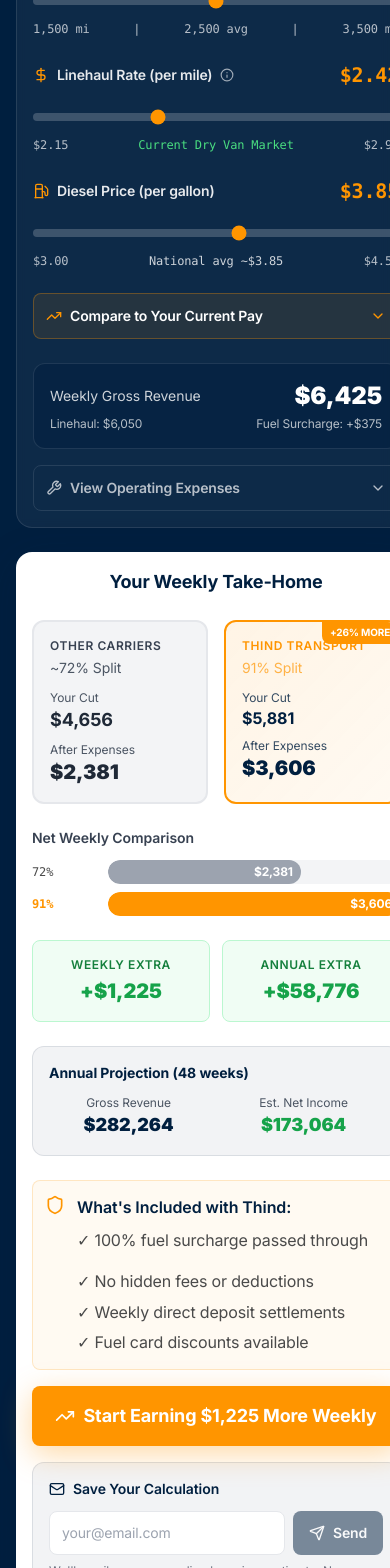
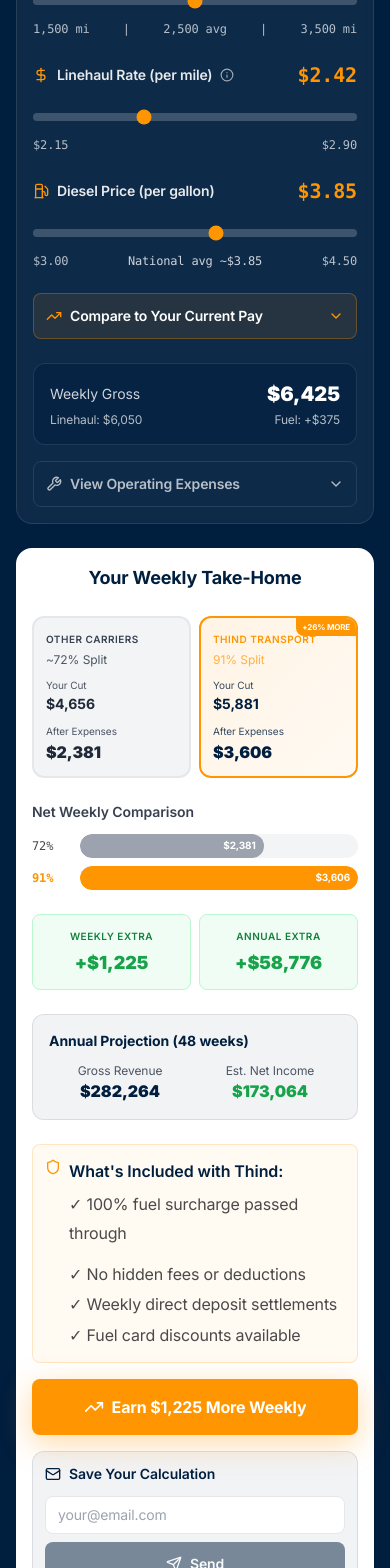
Before and after one commit to ranvir01/thind-transport-website, a Next.js app: page / in a window 390 px wide. Shown: the part 2780-4348 px from the top of the page. Built offline with nearby package versions, Linux system fonts and the light colour scheme.

Commit message:
fix: mobile popup and calculator overflow issues
- ExitIntentPopup: Added max-height, scrollable content, larger close button
- ProfitCalculator: Fixed all text/element overflow on mobile
- Responsive font sizes and spacing for small screens
- Prevented horizontal scroll on calculator section

```diff
--- a/src/components/features/ProfitCalculator.tsx
+++ b/src/components/features/ProfitCalculator.tsx
@@ -128,8 +128,8 @@ export const ProfitCalculator = () => {
   }
 
   return (
-    <section id="calculator" className="py-20 md:py-28 bg-navy scroll-mt-20">
-      <div className="container max-w-6xl mx-auto px-4">
+    <section id="calculator" className="py-20 md:py-28 bg-navy scroll-mt-20 overflow-x-hidden">
+      <div className="container max-w-6xl mx-auto px-4 overflow-hidden">
         {/* Header */}
         <div className="text-center mb-12 md:mb-16">
           <span className="inline-block px-4 py-1.5 rounded-full bg-orange/20 text-orange font-semibold text-sm mb-4">
@@ -230,7 +230,7 @@ export const ProfitCalculator = () => {
               />
               <div className="flex justify-between text-xs text-white/70 mt-2 font-mono">
                 <span>${equipment.minRate.toFixed(2)}</span>
-                <span className="text-green-400">Current {equipment.label} Market</span>
+                <span className="text-green-400 text-center hidden sm:block">Current {equipment.label} Market</span>
                 <span>${equipment.maxRate.toFixed(2)}</span>
               </div>
             </div>
@@ -327,13 +327,13 @@ export const ProfitCalculator = () => {
 
             {/* Gross Revenue Summary */}
             <div className="bg-navy/50 rounded-xl p-4 border border-white/10 mb-4">
-              <div className="flex justify-between items-center">
-                <p className="text-white/80 text-sm">Weekly Gross Revenue</p>
-                <p className="text-2xl font-black text-white">{formatCurrency(totalGross)}</p>
+              <div className="flex justify-between items-center gap-2">
+                <p className="text-white/80 text-sm">Weekly Gross</p>
+                <p className="text-xl sm:text-2xl font-black text-white">{formatCurrency(totalGross)}</p>
               </div>
-              <div className="flex justify-between items-center text-xs text-white/70 mt-1">
+              <div className="flex flex-wrap justify-between items-center text-xs text-white/70 mt-1 gap-1">
                 <span>Linehaul: {formatCurrency(grossRevenue)}</span>
-                <span>Fuel Surcharge: +{formatCurrency(fuelSurcharge)}</span>
+                <span>Fuel: +{formatCurrency(fuelSurcharge)}</span>
               </div>
             </div>
 
@@ -383,40 +383,40 @@ export const ProfitCalculator = () => {
             <h3 className="text-lg md:text-xl font-bold text-navy mb-6 text-center">Your Weekly Take-Home</h3>
 
             {/* Main Comparison Cards */}
-            <div className="grid grid-cols-2 gap-4 mb-6">
+            <div className="grid grid-cols-2 gap-2 sm:gap-4 mb-6">
               {/* Competitor Card */}
-              <div className="bg-gray-100 rounded-xl p-4 border-2 border-gray-200">
-                <p className="text-gray-700 text-xs font-semibold uppercase tracking-wider mb-1">Other Carriers</p>
-                <p className="text-sm text-gray-600 mb-3">~72% Split</p>
+              <div className="bg-gray-100 rounded-xl p-3 sm:p-4 border-2 border-gray-200">
+                <p className="text-gray-700 text-[10px] sm:text-xs font-semibold uppercase tracking-wider mb-1">Other Carriers</p>
+                <p className="text-xs sm:text-sm text-gray-600 mb-2 sm:mb-3">~72% Split</p>
 
                 <div className="space-y-2">
                   <div>
-                    <p className="text-xs text-gray-600">Your Cut</p>
-                    <p className="text-lg font-bold text-gray-800">{formatCurrency(competitorDriverGross)}</p>
+                    <p className="text-[10px] sm:text-xs text-gray-600">Your Cut</p>
+                    <p className="text-sm sm:text-lg font-bold text-gray-800">{formatCurrency(competitorDriverGross)}</p>
                   </div>
                   <div>
-                    <p className="text-xs text-gray-600">After Expenses</p>
-                    <p className="text-xl font-black text-gray-800">{formatCurrency(competitorNetPay)}</p>
+                    <p className="text-[10px] sm:text-xs text-gray-600">After Expenses</p>
+                    <p className="text-base sm:text-xl font-black text-gray-800">{formatCurrency(competitorNetPay)}</p>
                   </div>
                 </div>
               </div>
 
               {/* Thind Card */}
-              <div className="bg-gradient-to-br from-orange/10 to-orange/5 rounded-xl p-4 border-2 border-orange relative overflow-hidden">
-                <div className="absolute top-0 right-0 bg-orange text-white text-[10px] font-bold px-2 py-0.5 rounded-bl-lg z-10">
+              <div className="bg-gradient-to-br from-orange/10 to-orange/5 rounded-xl p-3 sm:p-4 border-2 border-orange relative overflow-hidden">
+                <div className="absolute top-0 right-0 bg-orange text-white text-[8px] sm:text-[10px] font-bold px-1.5 sm:px-2 py-0.5 rounded-bl-lg z-10">
                   +{Math.round((0.91 - 0.72) / 0.72 * 100)}% MORE
                 </div>
-                <p className="text-orange text-xs font-semibold uppercase tracking-wider mb-1">Thind Transport</p>
-                <p className="text-sm text-orange/70 mb-3">91% Split</p>
+                <p className="text-orange text-[10px] sm:text-xs font-semibold uppercase tracking-wider mb-1">Thind Transport</p>
+                <p className="text-xs sm:text-sm text-orange/70 mb-2 sm:mb-3">91% Split</p>
 
                 <div className="space-y-2 relative z-0">
                   <div>
-                    <p className="text-xs text-navy/80">Your Cut</p>
-                    <p className="text-base sm:text-lg font-bold text-navy">{formatCurrency(thindDriverGross)}</p>
+                    <p className="text-[10px] sm:text-xs text-navy/80">Your Cut</p>
+                    <p className="text-sm sm:text-lg font-bold text-navy">{formatCurrency(thindDriverGross)}</p>
                   </div>
                   <div>
-                    <p className="text-xs text-navy/80">After Expenses</p>
-                    <p className="text-xl sm:text-2xl font-black text-navy">{formatCurrency(thindNetPay)}</p>
+                    <p className="text-[10px] sm:text-xs text-navy/80">After Expenses</p>
+                    <p className="text-base sm:text-2xl font-black text-navy">{formatCurrency(thindNetPay)}</p>
                   </div>
                 </div>
               </div>
@@ -426,25 +426,25 @@ export const ProfitCalculator = () => {
             <div className="mb-6">
               <p className="text-sm text-gray-700 mb-3 font-semibold">Net Weekly Comparison</p>
               <div className="space-y-2">
-                <div className="flex items-center gap-3">
-                  <span className="text-xs text-steel w-16 font-mono">72%</span>
-                  <div className="flex-1 bg-gray-100 rounded-full h-6 overflow-hidden">
+                <div className="flex items-center gap-2">
+                  <span className="text-xs text-steel w-10 sm:w-16 font-mono shrink-0">72%</span>
+                  <div className="flex-1 min-w-0 bg-gray-100 rounded-full h-6 overflow-hidden">
                     <div
                       className="h-full bg-gray-400 rounded-full transition-all duration-500 flex items-center justify-end pr-2"
                       style={{ width: `${Math.min(100, (competitorNetPay / thindNetPay) * 100)}%` }}
                     >
-                      <span className="text-xs text-white font-bold">{formatCurrency(competitorNetPay)}</span>
+                      <span className="text-[10px] sm:text-xs text-white font-bold whitespace-nowrap">{formatCurrency(competitorNetPay)}</span>
                     </div>
                   </div>
                 </div>
-                <div className="flex items-center gap-3">
-                  <span className="text-xs text-orange font-bold w-16 font-mono">91%</span>
-                  <div className="flex-1 bg-orange/20 rounded-full h-6 overflow-hidden">
+                <div className="flex items-center gap-2">
+                  <span className="text-xs text-orange font-bold w-10 sm:w-16 font-mono shrink-0">91%</span>
+                  <div className="flex-1 min-w-0 bg-orange/20 rounded-full h-6 overflow-hidden">
                     <div
                       className="h-full bg-gradient-to-r from-orange to-orange-500 rounded-full transition-all duration-500 flex items-center justify-end pr-2"
                       style={{ width: '100%' }}
                     >
-                      <span className="text-xs text-white font-bold">{formatCurrency(thindNetPay)}</span>
+                      <span className="text-[10px] sm:text-xs text-white font-bold whitespace-nowrap">{formatCurrency(thindNetPay)}</span>
                     </div>
                   </div>
                 </div>
@@ -452,16 +452,16 @@ export const ProfitCalculator = () => {
             </div>
 
             {/* Difference Callouts */}
-            <div className="grid grid-cols-2 gap-3 mb-6">
-              <div className="bg-green-50 border border-green-200 rounded-lg p-4 text-center">
-                <p className="text-green-700 font-semibold text-xs mb-1 uppercase tracking-wider">Weekly Extra</p>
-                <p className="text-xl sm:text-2xl font-black text-green-600">
+            <div className="grid grid-cols-2 gap-2 sm:gap-3 mb-6">
+              <div className="bg-green-50 border border-green-200 rounded-lg p-3 sm:p-4 text-center">
+                <p className="text-green-700 font-semibold text-[10px] sm:text-xs mb-1 uppercase tracking-wider">Weekly Extra</p>
+                <p className="text-lg sm:text-2xl font-black text-green-600">
                   +{formatCurrency(weeklyDifference)}
                 </p>
               </div>
-              <div className="bg-green-50 border border-green-200 rounded-lg p-4 text-center">
-                <p className="text-green-700 font-semibold text-xs mb-1 uppercase tracking-wider">Annual Extra</p>
-                <p className="text-xl sm:text-2xl font-black text-green-600">
+              <div className="bg-green-50 border border-green-200 rounded-lg p-3 sm:p-4 text-center">
+                <p className="text-green-700 font-semibold text-[10px] sm:text-xs mb-1 uppercase tracking-wider">Annual Extra</p>
+                <p className="text-lg sm:text-2xl font-black text-green-600">
                   +{formatCurrency(annualDifference)}
                 </p>
               </div>
@@ -470,22 +470,22 @@ export const ProfitCalculator = () => {
             {/* Annual Summary */}
             <div className="bg-navy/5 rounded-xl p-4 mb-6 border border-navy/10">
               <p className="text-navy font-bold text-sm mb-3">Annual Projection (48 weeks)</p>
-              <div className="grid grid-cols-2 gap-4 text-center">
+              <div className="grid grid-cols-2 gap-2 sm:gap-4 text-center">
                 <div>
                   <p className="text-xs text-gray-600">Gross Revenue</p>
-                  <p className="text-lg font-black text-navy">{formatCurrency(thindAnnualGross)}</p>
+                  <p className="text-base sm:text-lg font-black text-navy">{formatCurrency(thindAnnualGross)}</p>
                 </div>
                 <div>
                   <p className="text-xs text-gray-600">Est. Net Income</p>
-                  <p className="text-lg font-black text-green-600">{formatCurrency(thindAnnualNet)}</p>
+                  <p className="text-base sm:text-lg font-black text-green-600">{formatCurrency(thindAnnualNet)}</p>
                 </div>
               </div>
             </div>
 
             {/* Benefits Reminder */}
-            <div className="flex items-start gap-3 p-3 bg-orange/5 rounded-lg mb-4 border border-orange/20">
-              <Shield className="w-5 h-5 text-orange flex-shrink-0 mt-0.5" />
-              <div className="text-xs text-gray-700">
+            <div className="flex items-start gap-2 sm:gap-3 p-3 bg-orange/5 rounded-lg mb-4 border border-orange/20">
+              <Shield className="w-4 h-4 sm:w-5 sm:h-5 text-orange flex-shrink-0 mt-0.5" />
+              <div className="text-[11px] sm:text-xs text-gray-700 min-w-0">
                 <p className="font-semibold text-navy mb-1">What's Included with Thind:</p>
                 <ul className="space-y-0.5">
                   <li>✓ 100% fuel surcharge passed through</li>
@@ -499,36 +499,36 @@ export const ProfitCalculator = () => {
             {/* CTA */}
             <Link
               href="/apply"
-              className="w-full py-4 bg-orange hover:bg-orange-600 text-white font-bold text-lg rounded-lg transition-all text-center shadow-cta hover:shadow-cta-hover flex items-center justify-center gap-2"
+              className="w-full py-4 bg-orange hover:bg-orange-600 text-white font-bold text-base sm:text-lg rounded-lg transition-all text-center shadow-cta hover:shadow-cta-hover flex items-center justify-center gap-2"
             >
-              <TrendingUp className="w-5 h-5" />
-              Start Earning {formatCurrency(weeklyDifference)} More Weekly
+              <TrendingUp className="w-5 h-5 shrink-0" />
+              <span className="truncate">Earn {formatCurrency(weeklyDifference)} More Weekly</span>
             </Link>
 
             {/* Save Calculation Feature */}
-            <div className="mt-4 p-4 bg-navy/5 rounded-xl border border-navy/10">
+            <div className="mt-4 p-3 sm:p-4 bg-navy/5 rounded-xl border border-navy/10">
               <p className="text-sm font-semibold text-navy mb-3 flex items-center gap-2">
-                <Mail className="w-4 h-4" />
+                <Mail className="w-4 h-4 shrink-0" />
                 Save Your Calculation
               </p>
               {emailSent ? (
                 <div className="flex items-center gap-2 text-green-600 bg-green-50 p-3 rounded-lg">
-                  <CheckCircle2 className="w-5 h-5" />
+                  <CheckCircle2 className="w-5 h-5 shrink-0" />
                   <span className="text-sm font-medium">Calculation sent! Check your inbox.</span>
                 </div>
               ) : (
-                <div className="flex gap-2">
+                <div className="flex flex-col sm:flex-row gap-2">
                   <input
                     type="email"
                     placeholder="your@email.com"
                     value={email}
                     onChange={(e) => setEmail(e.target.value)}
-                    className="flex-1 px-3 py-2 border border-gray-200 rounded-lg text-sm focus:outline-none focus:border-orange focus:ring-1 focus:ring-orange"
+                    className="flex-1 min-w-0 px-3 py-2 border border-gray-200 rounded-lg text-sm focus:outline-none focus:border-orange focus:ring-1 focus:ring-orange"
                   />
                   <button
                     onClick={handleSaveCalculation}
                     disabled={isSending || !email.includes('@')}
-                    className="px-4 py-2 bg-navy text-white font-semibold text-sm rounded-lg hover:bg-navy-600 transition-colors disabled:opacity-50 disabled:cursor-not-allowed flex items-center gap-2"
+                    className="px-4 py-2 bg-navy text-white font-semibold text-sm rounded-lg hover:bg-navy-600 transition-colors disabled:opacity-50 disabled:cursor-not-allowed flex items-center justify-center gap-2 shrink-0"
                   >
                     {isSending ? (
                       <span className="animate-spin">⏳</span>
```
Also changed, not shown: src/components/shared/ExitIntentPopup.tsx (+9 -5 lines).
